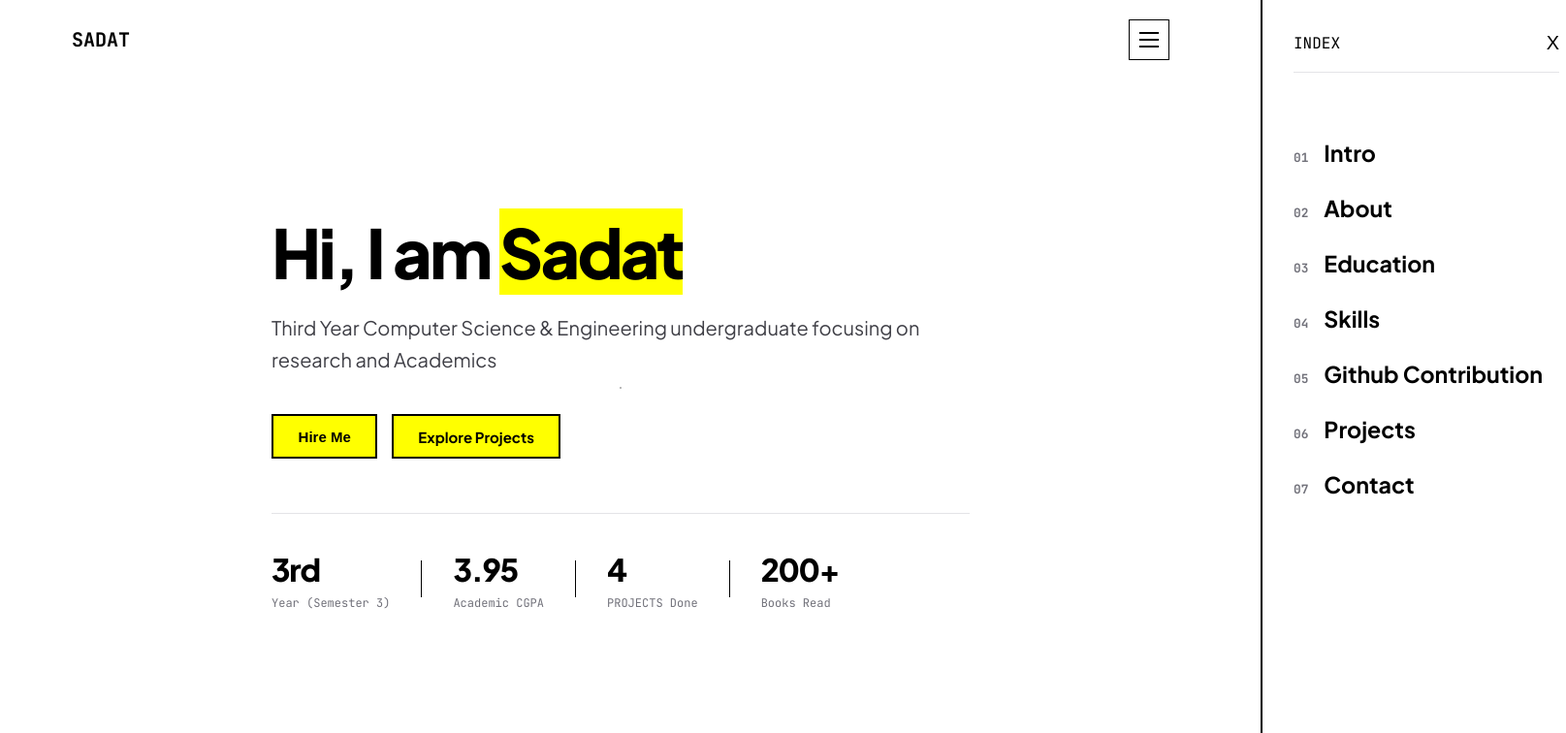
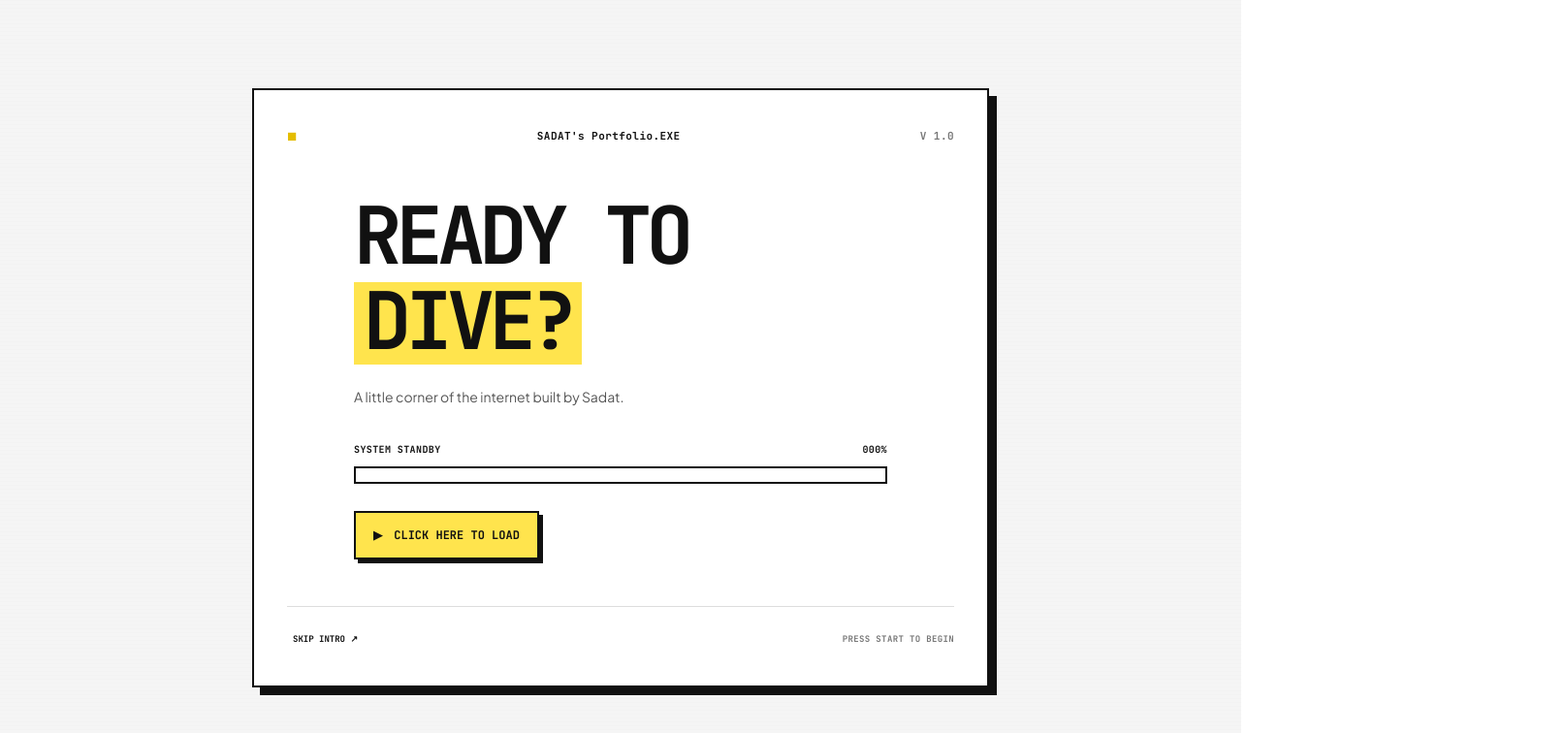
Before and after one commit to ShafiilSadat013/MyPortfolioFinal, a React (Vite) app: page / in a window 1280 px wide. Shown: the top 756 px of the page at 97% size, 1615 px wide, since content can reach past the window. Built offline with nearby package versions, Linux system fonts and the light colour scheme.

Commit message:
added a loading screen

```diff
--- a/src/App.jsx
+++ b/src/App.jsx
@@ -1,3 +1,4 @@
+
 import React, { useState } from 'react';
 import Navbar from './components/Navbar/Navbar';
 import Hero from './components/Hero/Hero';
@@ -7,17 +8,26 @@ import Skills from './components/Skills/Skills';
 import Github from './components/Github/Github';
 import Projects from './components/Projects/Projects';
 import Footer from './components/Footer/Footer';
+import IntroLoader from './components/IntroLoader';
 import './App.css';
 
 export default function App() {
-
   const [isHireModalOpen, setIsHireModalOpen] = useState(false);
+  const [hasEntered, setHasEntered] = useState(false);
 
   return (
-    <div className="portfolio-app">
+    <>
+      <div
+        className={`portfolio-app ${
+          hasEntered
+            ? 'portfolio-app--intro-visible'
+            : 'portfolio-app--intro-hidden'
+        }`}
+      >
         <Navbar
           onOpenHireModal={() => setIsHireModalOpen(true)}
         />
+
         <main>
           <Hero onOpenHireModal={() => setIsHireModalOpen(true)} />
           <About />
@@ -26,7 +36,13 @@ export default function App() {
           <Github />
           <Projects />
         </main>
+
         <Footer onOpenHireModal={() => setIsHireModalOpen(true)} />
       </div>
+
+      {!hasEntered && (
+        <IntroLoader onComplete={() => setHasEntered(true)} />
+      )}
+    </>
   );
 }
--- a/src/components/About/About.css
+++ b/src/components/About/About.css
@@ -79,7 +79,8 @@
 }
 
 /* information card of about */
-.info-card {
+.info-card
+{
   background-color: yellow;
   border: 3px solid var(--border-color);
   padding: 1.6rem;
@@ -101,7 +102,8 @@
   color: black;
 }
 
-.info-card h4 {
+.info-card h4
+{
   font-size: 1.2rem;
   font-weight: 700;
   color: var(--text-primary);
--- a/src/components/Footer/Footer.jsx
+++ b/src/components/Footer/Footer.jsx
@@ -125,7 +125,7 @@ export default function Footer({ onOpenHireModal }) {
                   <input
                     id="subject"
                     type="text"
-                    placeholder="Internship / Full Stack Contract"
+                    placeholder="Type your message here"
                     value={formData.subject}
                     onChange={(e) => setFormData({ ...formData, subject: e.target.value })}
                   />
--- a/src/components/Hero/Hero.css
+++ b/src/components/Hero/Hero.css
@@ -24,9 +24,7 @@
 
 /* uunderline of sadat */
 .uline {
-  /* text-decoration: underline;
-  text-decoration-thickness: 5px;
-  text-underline-offset: 8px; */
+
   background-color: yellow;
 }
 
@@ -82,14 +80,14 @@
 /* for explore*/
 .btn-two
 {
-  background-color: var(--btn-outline-bg) !important;
-  color: var(--btn-outline-text) !important;
-  border: 2px solid var(--btn-outline-border) !important;
+  background-color: var(--btn-outline-bg) ;
+  color: var(--btn-outline-text) ;
+  border: 2px solid var(--btn-outline-border);
 }
 
 .btn-two:hover {
-  background-color: var(--btn-primary-bg) !important;
-  color: var(--btn-primary-text) !important;
+  background-color: var(--btn-primary-bg);
+  color: var(--btn-primary-text);
   transform: translateY(-2px);
   box-shadow: var(--shadow-md);
 }
--- a/src/components/Hero/Hero.jsx
+++ b/src/components/Hero/Hero.jsx
@@ -7,7 +7,6 @@ export default function Hero() {
     <section id="intro" className="hero-section">
       <div className="container hero-container">
 
-        {/* <div className="hero-tag font-mono">Year 3, Semester 3 Undergrad</div> */}
 
         <h1 className="hero-title">
           Hi, I am <span className="uline">Sadat</span>
--- /dev/null
+++ b/src/components/IntroLoader.css
@@ -0,0 +1,129 @@
+
+.intro-loader {
+  position: fixed;
+  inset: 0;
+  z-index: 99999;
+  display: grid;
+  place-items: center;
+  overflow: hidden;
+  padding: 24px;
+  background: whitesmoke;
+  color: #111;
+  font-family: 'JetBrains Mono', 'Courier New', monospace;
+  opacity: 1;
+  transform: scale(1);
+  transform-origin: center;
+  transition: opacity 650ms ease, transform 650ms cubic-bezier(.2,.75,.25,1);
+}
+
+.intro-loader::before {
+  position: absolute;
+  inset: 0;
+  pointer-events: none;
+  content: '';
+  opacity: .24;
+  background-image: linear-gradient(rgba(0, 0, 0, .035) 1px, transparent 1px);
+  background-size: 100% 4px;
+}
+
+.intro-loader--exit {
+  opacity: 0;
+  transform: scale(1.18);
+  pointer-events: none;
+}
+
+.intro-loader__content {
+  position: relative;
+  width: min(100%, 760px);
+  min-height: min(580px, calc(100vh - 48px));
+  display: flex;
+  flex-direction: column;
+  justify-content: space-between;
+  border: 2px solid #111;
+  padding: clamp(18px, 4vw, 34px);
+  box-shadow: 8px 8px 0 #111;
+  background: #fff;
+}
+
+.intro-loader__topline,
+.intro-loader__footer,
+.intro-loader__progress-label {
+  display: flex;
+  align-items: center;
+  justify-content: space-between;
+  gap: 14px;
+  font-size: 11px;
+  font-weight: 700;
+  letter-spacing: .04em;
+}
+
+.intro-loader__pixel { color: #e4bd00; font-size: 17px; }
+.intro-loader__version { color: #777; text-align: right; }
+.intro-loader__main { width: 100%; max-width: 550px; margin: 48px auto; }
+.intro-loader__eyebrow { margin-bottom: 18px; font-size: 11px; font-weight: 700; letter-spacing: .1em; }
+
+.intro-loader__title {
+  margin: 0;
+  font-family: 'JetBrains Mono', 'Courier New', monospace;
+  font-size: clamp(42px, 9vw, 82px);
+  line-height: .98;
+  letter-spacing: -.075em;
+  font-weight: 800;
+}
+
+.intro-loader__title span {
+  display: inline-block;
+  margin-top: 8px;
+  padding: 0 .12em .06em;
+  background: #ffe44d;
+  box-decoration-break: clone;
+  -webkit-box-decoration-break: clone;
+}
+
+.intro-loader__description { min-height: 24px; margin-top: 22px; color: #555; font-family: 'Plus Jakarta Sans', sans-serif; font-size: 14px; }
+.intro-loader__progress-wrap { margin-top: 34px; }
+.intro-loader__progress-label { margin-bottom: 9px; font-size: 10px; }
+.intro-loader__progress-label span:first-child { overflow: hidden; text-overflow: ellipsis; white-space: nowrap; }
+.intro-loader__progress-track { height: 18px; border: 2px solid #111; padding: 2px; background: #fff; }
+.intro-loader__progress-fill { height: 100%; background: #ffe44d; transition: width 90ms linear; }
+
+.intro-loader__start {
+  display: inline-flex;
+  align-items: center;
+  gap: 12px;
+  margin-top: 28px;
+  padding: 15px 18px;
+  border: 2px solid #111;
+  background: #ffe44d;
+  color: #111;
+  box-shadow: 4px 4px 0 #111;
+  font: 800 12px 'JetBrains Mono', 'Courier New', monospace;
+  cursor: pointer;
+  transition: transform 150ms ease, box-shadow 150ms ease, background 150ms ease;
+}
+
+.intro-loader__start:hover { transform: translate(2px, 2px); box-shadow: 2px 2px 0 #111; background: #ffdc24; }
+.intro-loader__start:focus-visible, .intro-loader__skip:focus-visible { outline: 3px dashed #111; outline-offset: 5px; }
+.intro-loader__loading-note { display: flex; align-items: center; gap: 9px; margin-top: 28px; font-size: 10px; font-weight: 700; }
+.intro-loader__blink { animation: introBlink .8s steps(2, start) infinite; }
+.intro-loader__footer { padding-top: 20px; border-top: 1px solid #ddd; color: #777; font-size: 9px; }
+.intro-loader__skip { border: 0; padding: 6px; background: transparent; color: #111; font: inherit; font-weight: 800; cursor: pointer; }
+
+.portfolio-app--intro-hidden { opacity: 0; transform: scale(.975); transform-origin: center top; }
+.portfolio-app--intro-visible { opacity: 1; transform: scale(1); transition: opacity 550ms ease, transform 650ms cubic-bezier(.2,.75,.25,1); }
+
+@keyframes introBlink { to { visibility: hidden; } }
+
+@media (max-width: 520px) {
+  .intro-loader { padding: 14px; }
+  .intro-loader__content { min-height: calc(100svh - 28px); padding: 18px; box-shadow: 5px 5px 0 #111; }
+  .intro-loader__main { margin: 35px auto; }
+  .intro-loader__topline, .intro-loader__footer { font-size: 9px; }
+  .intro-loader__footer span:last-child { display: none; }
+  .intro-loader__description { font-size: 12px; }
+}
+
+@media (prefers-reduced-motion: reduce) {
+  .intro-loader, .portfolio-app--intro-visible, .intro-loader__progress-fill { transition-duration: 1ms; }
+  .intro-loader__blink { animation: none; }
+}
--- /dev/null
+++ b/src/components/IntroLoader.jsx
@@ -0,0 +1,110 @@
+import { useEffect, useRef, useState } from 'react';
+import './IntroLoader.css';
+
+export default function IntroLoader({ onComplete }) {
+  const [phase, setPhase] = useState('welcome');
+  const [progress, setProgress] = useState(0);
+  const timers = useRef([]);
+
+  useEffect(() => () => timers.current.forEach(clearTimeout), []);
+
+  const finishIntro = () => {
+    timers.current.forEach(clearTimeout);
+    setPhase('exiting');
+    timers.current.push(setTimeout(onComplete, 650));
+  };
+
+  const startLoading = () => {
+    if (phase !== 'welcome') return;
+    setPhase('loading');
+    let current = 0;
+
+    const tick = () =>
+      {
+      current = Math.min(100, current + (current < 70 ? 2 : 1));
+      setProgress(current);
+
+      if (current >= 100) {
+        timers.current.push(setTimeout(() => setPhase('exiting'), 250));
+        timers.current.push(setTimeout(onComplete, 900));
+        return;
+      }
+
+      timers.current.push(setTimeout(tick, current < 70 ? 35 : 48));
+    };
+
+    timers.current.push(setTimeout(tick, 120));
+  };
+
+  const status = progress < 25
+    ? 'INITIALIZING INTERFACE...'
+    : progress < 55
+      ? 'LOADING CREATIVITY...'
+      : progress < 85
+        ? 'PREPARING PORTFOLIO...'
+        : progress < 100
+          ? 'ALMOST THERE...'
+          : 'SYSTEM READY.';
+
+  return (
+    <div
+      className={`intro-loader ${phase === 'exiting' ? 'intro-loader--exit' : ''}`}
+      role="dialog"
+      aria-modal="true"
+      aria-label="Portfolio intro"
+      aria-hidden={phase === 'exiting' ? 'true' : 'false'}
+    >
+      <div className="intro-loader__content">
+        <div className="intro-loader__topline">
+          <span className="intro-loader__pixel" aria-hidden="true">■</span>
+          <span>SADAT's Portfolio.EXE</span>
+          <span className="intro-loader__version">V 1.0</span>
+        </div>
+
+        <div className="intro-loader__main">
+          <h1 className="intro-loader__title">
+            {phase === 'welcome' ? <>READY TO<br /><span>DIVE?</span></> : <>BOOTING<br /><span>SYSTEM...</span></>}
+          </h1>
+          <p className="intro-loader__description">
+            {phase === 'welcome'
+              ? 'A little corner of the internet built by Sadat.'
+              : status}
+          </p>
+
+          <div className="intro-loader__progress-wrap" aria-live="polite">
+            <div className="intro-loader__progress-label">
+              <span>{phase === 'welcome' ? 'SYSTEM STANDBY' : status}</span>
+              <span>{String(progress).padStart(3, '0')}%</span>
+            </div>
+            <div
+              className="intro-loader__progress-track"
+              role="progressbar"
+              aria-valuemin="0"
+              aria-valuemax="100"
+              aria-valuenow={progress}
+              aria-label="Portfolio intro progress"
+            >
+              <div className="intro-loader__progress-fill" style={{ width: `${progress}%` }} />
+            </div>
+          </div>
+
+          {phase === 'welcome' ? (
+            <button className="intro-loader__start" onClick={startLoading}>
+              <span aria-hidden="true">▶</span> CLICK HERE TO LOAD
+            </button>
+          ) : (
+            <div className="intro-loader__loading-note">
+              <span className="intro-loader__blink" aria-hidden="true">▮</span>
+              PLEASE WAIT !!!
+            </div>
+          )}
+        </div>
+
+        <div className="intro-loader__footer">
+          <button className="intro-loader__skip" onClick={finishIntro}>SKIP INTRO ↗</button>
+          <span>PRESS START TO BEGIN</span>
+        </div>
+      </div>
+    </div>
+  );
+}
--- a/src/components/Navbar/Navbar.jsx
+++ b/src/components/Navbar/Navbar.jsx
@@ -25,9 +25,9 @@ export default function Navbar() {
             {/* for hamburger icon */}
             <button className={`hamburger-btn ${isOpen ? 'active' : ''}`} onClick={() => setIsOpen(!isOpen)}
             >
-              <span className="hBar bar1"></span>
-              <span className="hBar bar2"></span>
-              <span className="hBar bar3"></span>
+              <span className="hBar"></span>
+              <span className="hBar"></span>
+              <span className="hBar"></span>
             </button>
           </div>
         </div>
```
Also changed, not shown: src/components/Education/Education.jsx (+4 -4 lines), src/components/Skills/Skills.jsx (+34 -18 lines). Lines whose indentation alone changed are shown as unchanged.
